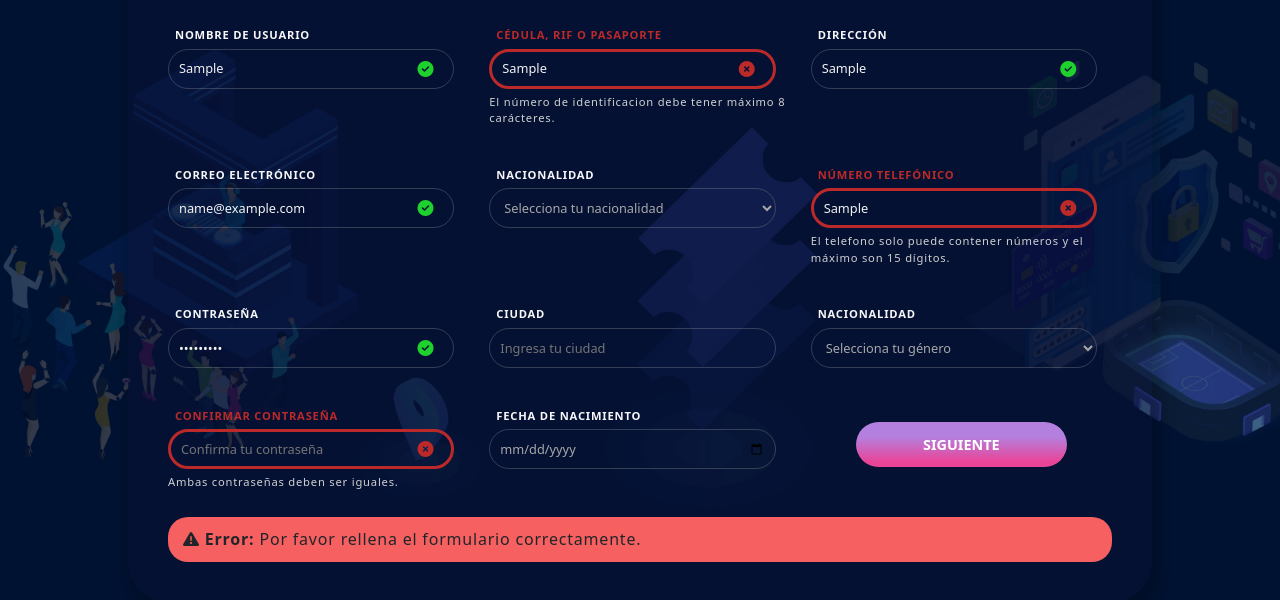
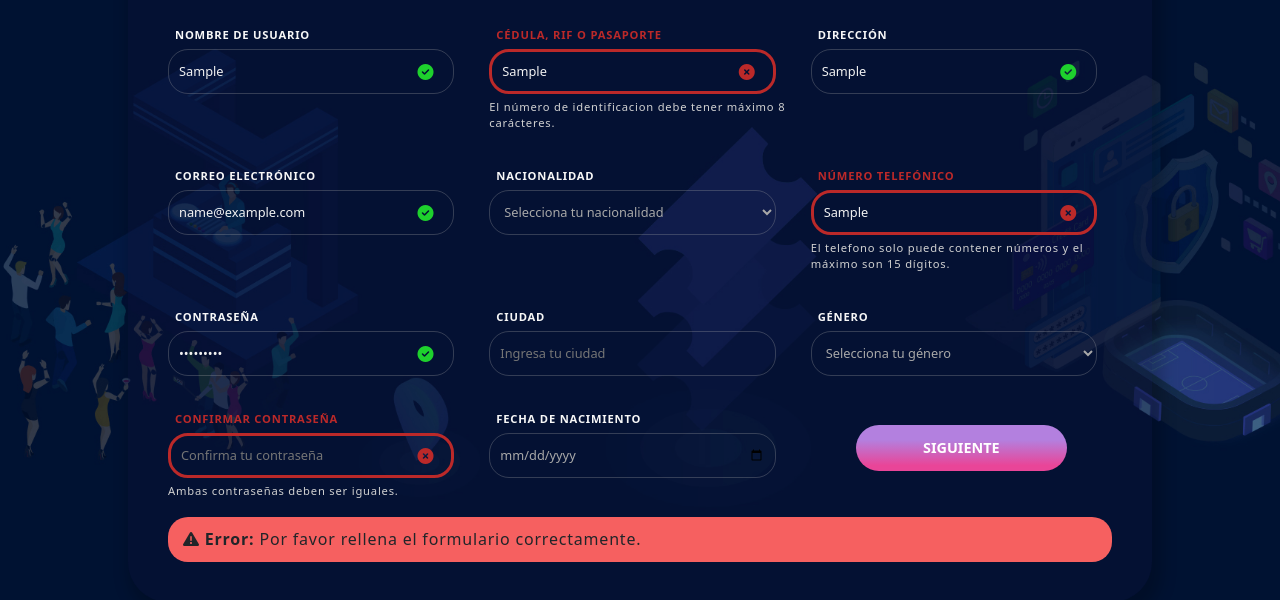
Before and after one commit to macaparra/goticket, a plain HTML site: page goticket-main/registro.html in a window 1280 px wide. Both pictures are taken after typing "Sample", "Sample", "Sample", "name@example.com", "Sample", "Sample123" into the empty fields and a click on the button "SIGUIENTE". Shown: the part 146-746 px from the top of the page. Drawn offline with nearby package versions, Linux system fonts and the light colour scheme.

Commit message:
cambios pantalla registro

```diff
--- a/goticket-main/registro.html
+++ b/goticket-main/registro.html
@@ -25,7 +25,7 @@
 			<header>REGISTRO</header>
 
 			<div>
-				<img src="./assets/img/logo.png" style="margin: auto; display: block; width: 120px; margin-top: 10px; margin-bottom: 20px;" alt="">
+				<a href="index.html"><img src="./assets/img/logo.png" style="margin: auto; display: block; width: 120px; margin-top: 10px; margin-bottom: 20px;" alt=""></a>
 			</div>
 
 			<form action="" class="formulario" id="formulario">
@@ -116,7 +116,7 @@
 
 				<!-- Grupo: Género -->
 				<div class="formulario__grupo" id="genero">
-					<label for="genero" class="formulario__label">NACIONALIDAD</label>
+					<label for="genero" class="formulario__label">GÉNERO</label>
 					<div class="formulario__grupo-select">
 						<select required class="formulario__select">
 							<option value="0" disabled selected>Selecciona tu género</option>
@@ -141,7 +141,7 @@
 				<div class="formulario__grupo" id="grupo__fnacimiento">
 					<label for="fnacimiento" class="formulario__label">FECHA DE NACIMIENTO</label>
 					<div class="formulario__grupo-input">
-						<input type="date" class="formulario__input" name="fnacimiento" id="fnacimiento" placeholder="Ingresa tu ciudad">
+						<input type="date" class="formulario__input" name="fnacimiento" id="fnacimiento" placeholder="Ingresa tu fecha de nacimiento">
 						<i class="formulario__validacion-estado fas fa-times-circle"></i>
 					</div>
 					<p class="formulario__input-error">La fecha de nacimiento no puede ser mayor a la fecha actual.</p>
--- a/goticket-main/scripts/js/script.js
+++ b/goticket-main/scripts/js/script.js
@@ -16,12 +16,11 @@ const inputs = document.querySelectorAll('#formulario input');
 const expresiones = {
 	nombre: /^[a-zA-Z0-9\_\-]{4,16}$/, // Letras, numeros, guion y guion_bajo
 	cedula: /^\d{7,8}$/, // 7 a 8 numeros.
-	direccion: /^[a-zA-Z0-9\_\-]{4,30}$/, // Letras, numeros, guion y guion_bajo
+	direccion: /^[a-zA-ZÀ-ÿ\s]{1,30}$/, // Letras y espacios, pueden llevar acentos.
 	correo: /^[a-zA-Z0-9_.+-]+@[a-zA-Z0-9-]+\.[a-zA-Z0-9-.]+$/,
 	telefono: /^\d{7,15}$/, // 7 a 15 numeros.
 	password: /^.{8,20}$/, // 8 a 20 digitos.
-	ciudad: /^[a-zA-ZÀ-ÿ\s]{1,40}$/, // Letras y espacios, pueden llevar acentos.
-
+	ciudad: /^[a-zA-ZÀ-ÿ\s]{1,20}$/, // Letras y espacios, pueden llevar acentos.
 }
 
 const campos = {
@@ -29,9 +28,12 @@ const campos = {
 	cedula: false,
 	direccion: false,
 	correo: false,
+	nacionalidad: false,
 	telefono: false,
 	password: false,
-	ciudad: false
+	ciudad: false,
+	genero: false,
+	fnacimiento: false
 }
 
 const validarFormulario = (e) => {
@@ -113,7 +115,7 @@ formulario.addEventListener('submit', (e) => {
 	e.preventDefault();
 
 	const terminos = document.getElementById('terminos');
-	if(campos.usuario && campos.nombre && campos.password && campos.correo && campos.telefono && terminos.checked ){
+	if(campos.nombre && campos.cedula && campos.direccion && campos.correo && campos.nacionalidad  && campos.telefono && campos.password && campos.ciudad && campos.genero && campos.fnacimiento && terminos.checked ){
 		formulario.reset();
 
 		document.getElementById('formulario__mensaje-exito').classList.add('formulario__mensaje-exito-activo');
--- a/goticket-main/style/base.css
+++ b/goticket-main/style/base.css
@@ -101,7 +101,6 @@ body {
 }
 
 main{
-    margin-bottom: 3%;
 }
 
 .container-registro{
@@ -137,7 +136,7 @@ main{
 	display: grid;
 	grid-template-columns: 1fr 1fr 1fr;
 	gap: 20px;
-    margin-top: 16px;
+    margin-top: 10px;
     min-height: 490px;
     overflow: hidden;
 }
@@ -170,7 +169,7 @@ main{
     border-radius: 20px;
     border: 1px solid rgba(170, 170, 170, 0.29);
     background-color: rgba(255, 255, 255, 0);
-	height: 40px;
+	height: 45px;
 	line-height: 45px;
 	padding: 0 10px 0 10px;
 	transition: .3s ease all;
@@ -198,7 +197,7 @@ main{
 .formulario__validacion-estado {
 	position: absolute;
 	right: 35px;
-	bottom: 12px;
+	bottom: 14px;
 	z-index: 100;
 	font-size: 16px;
 	opacity: 0;
```
